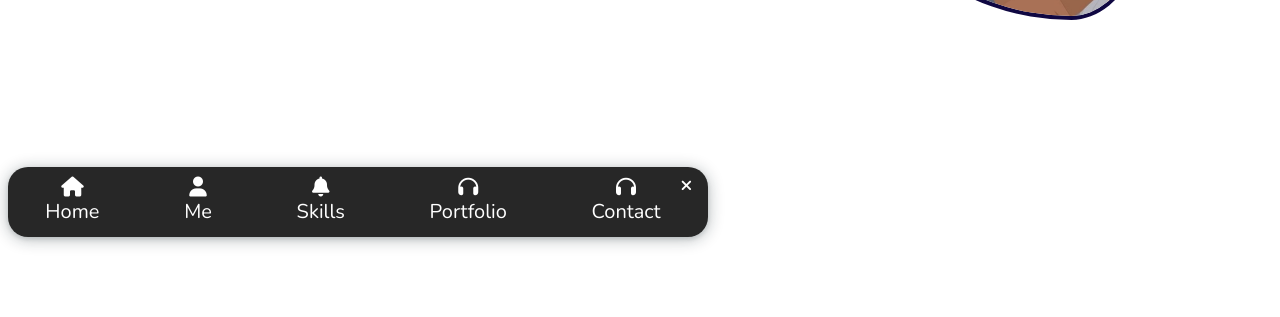
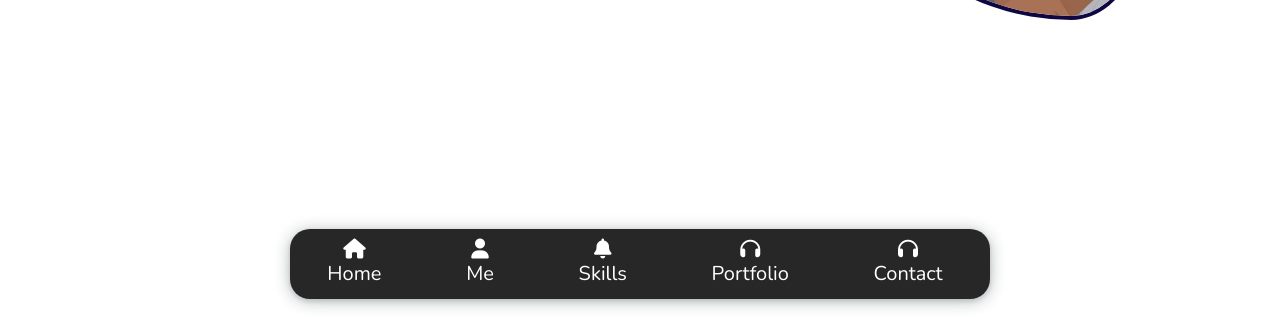
Before and after one commit to Janybek02/portfolio, a website: page index.html in a window 1280 px wide. Shown: the part 483-800 px from the top of the page. Drawn offline with nearby package versions, Linux system fonts and the light colour scheme.

Commit message:
New commit for janybek

```diff
--- a/sass/index/index.scss
+++ b/sass/index/index.scss
@@ -11,10 +11,16 @@ html{
 
 
 .header{
-  margin: 0 auto;
+  // margin: 0 auto;
   max-width: 100%;
   position: fixed;
-  top: 650px;
+  top: 89vh;
+  // position: absolute;
+  left: 0;
+  right: 0;
+  margin-left: auto;
+  margin-right: auto;
+  // width: 100px;
  display: flex;
  justify-content: center;
  align-items: center;
@@ -74,7 +80,7 @@ html{
   width: 100%;
   position: fixed;
   text-align: center;
-  top: 690px;
+  top: 90vh;
   display: flex;
   justify-content: center;
   align-items: center;
```
Also changed, not shown: sass/index/index.css, sass/style.css, 2 other files.
